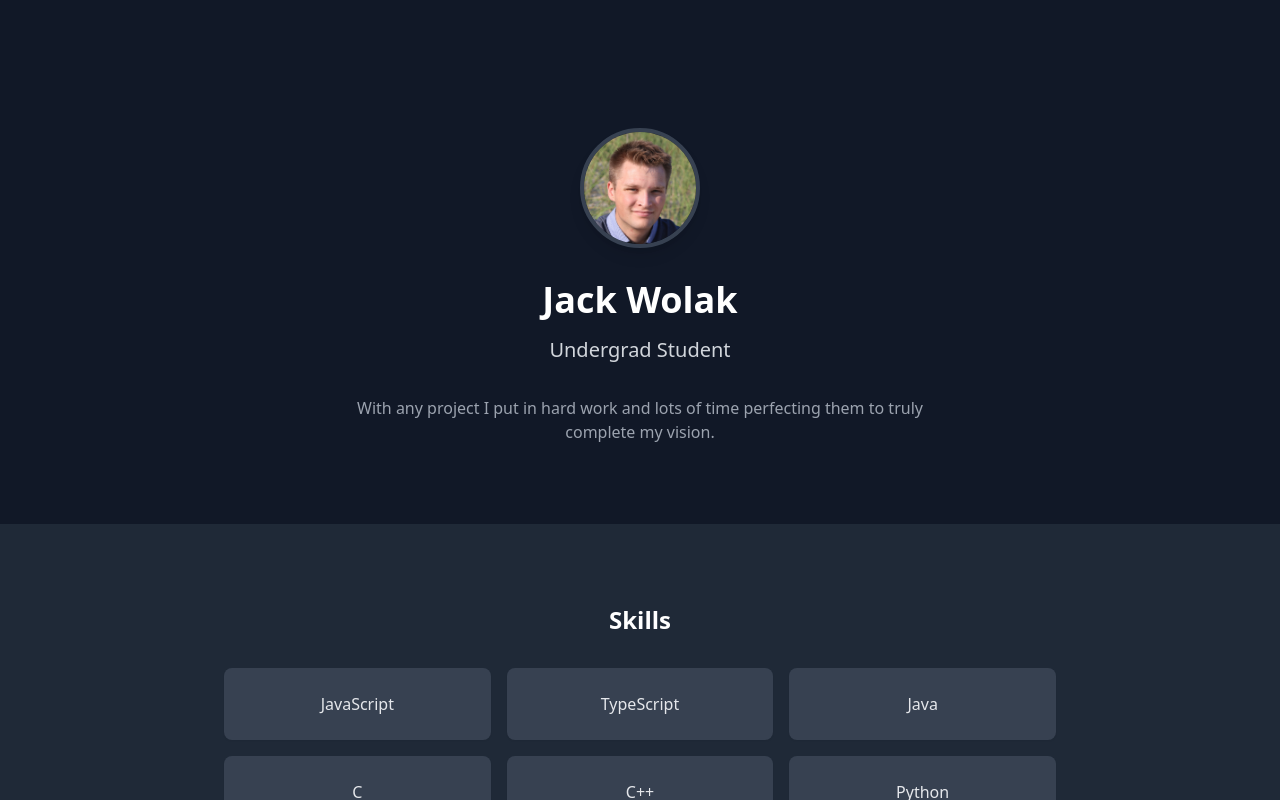
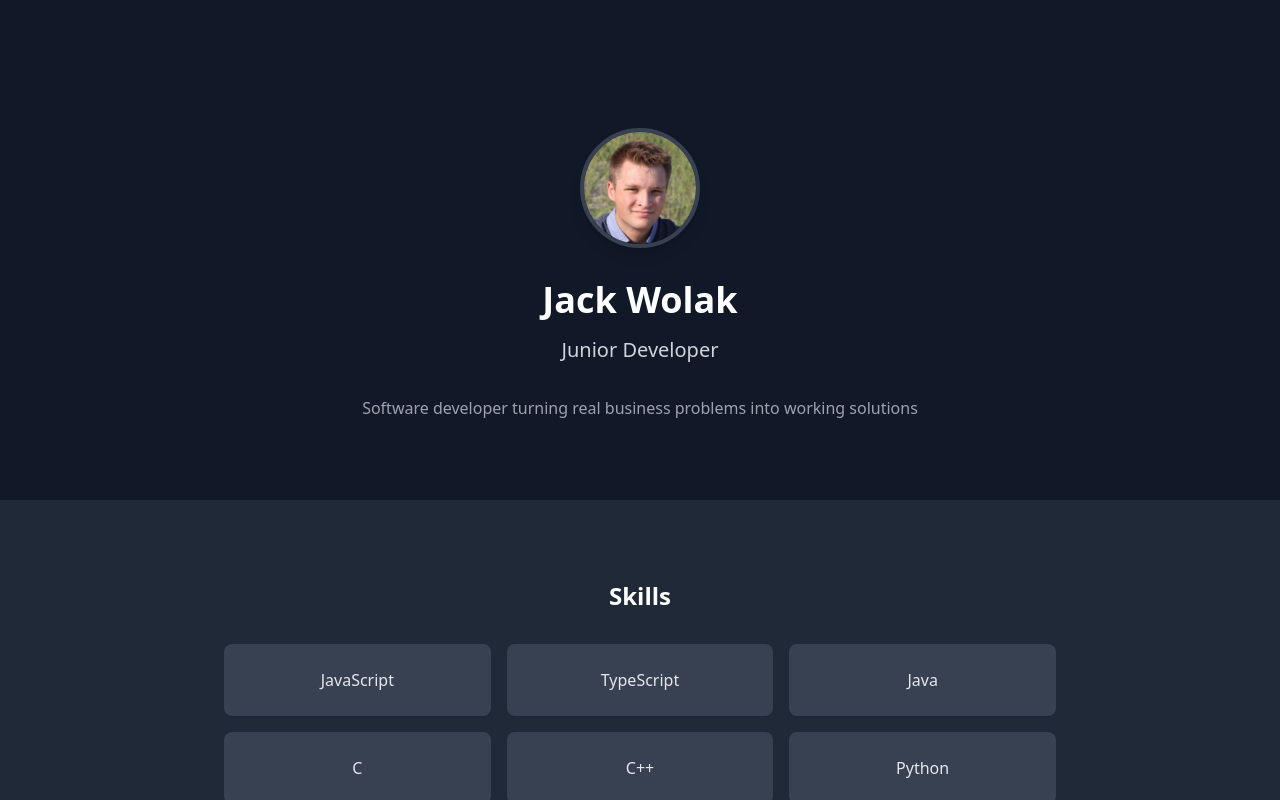
Before and after one commit to JackWolak/Portfolio, a Next.js app: page / in a window 1280 px wide. Shown: the top 800 px of the page. Built offline with nearby package versions, Linux system fonts and the light colour scheme.

Commit message:
Update HeroSection.tsx
Changed title and tagline

```diff
--- a/app/components/HeroSection.tsx
+++ b/app/components/HeroSection.tsx
@@ -10,9 +10,9 @@ export default function HeroSection() {
 					<Image src="/portrait.jpg" alt="Profile Picture" width={120} height={120} className="rounded-full mx-auto border-4 border-gray-700 shadow-lg" />
 				</div>
 				<h1 className="text-3xl sm:text-4xl font-bold text-white mb-3 sm:mb-4">Jack Wolak</h1>
-				<p className="text-lg sm:text-xl text-gray-300 mb-6 sm:mb-8">Undergrad Student</p>
+				<p className="text-lg sm:text-xl text-gray-300 mb-6 sm:mb-8">Junior Developer</p>
 				<p className="text-gray-400 max-w-2xl mx-auto text-sm sm:text-base px-4">
-					With any project I put in hard work and lots of time perfecting them to truly complete my vision.
+					Software developer turning real business problems into working solutions
 				</p>
 			</div>
 		</section>
```
